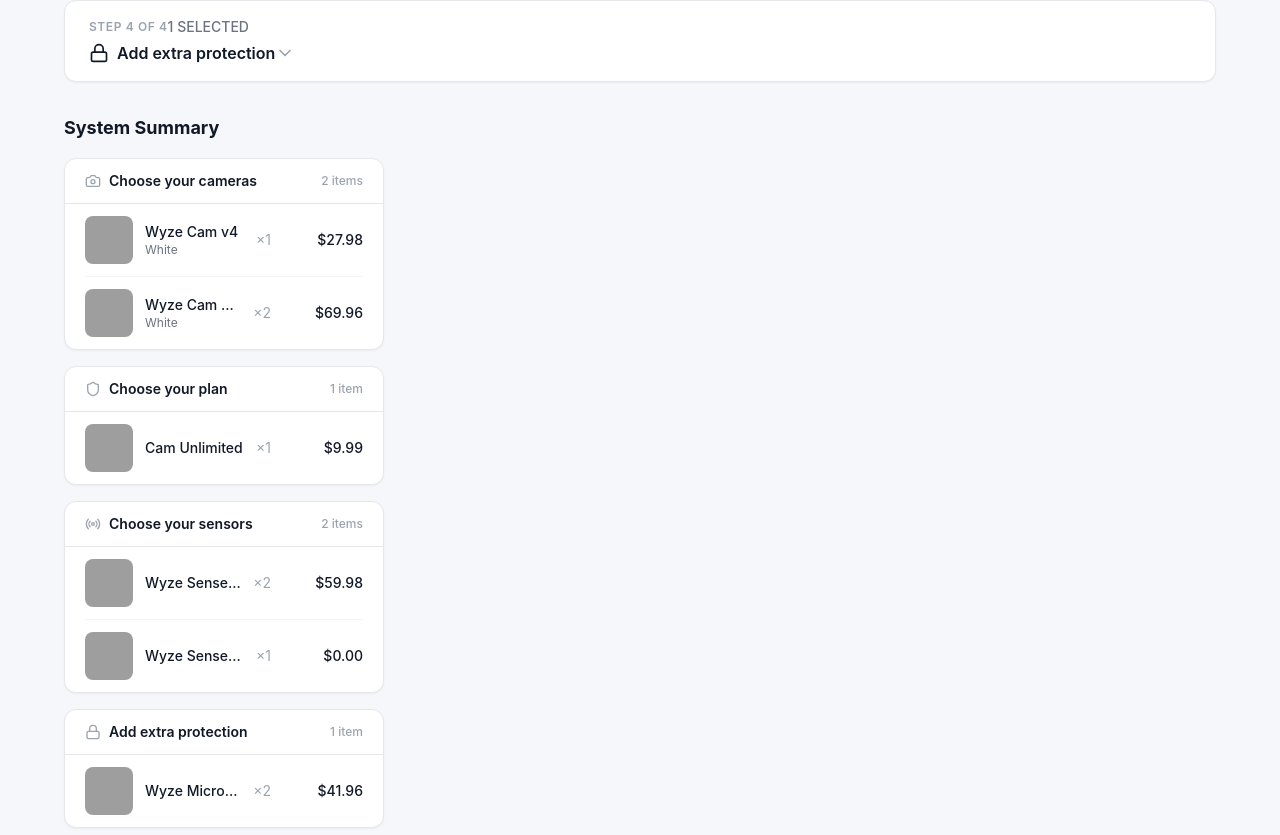
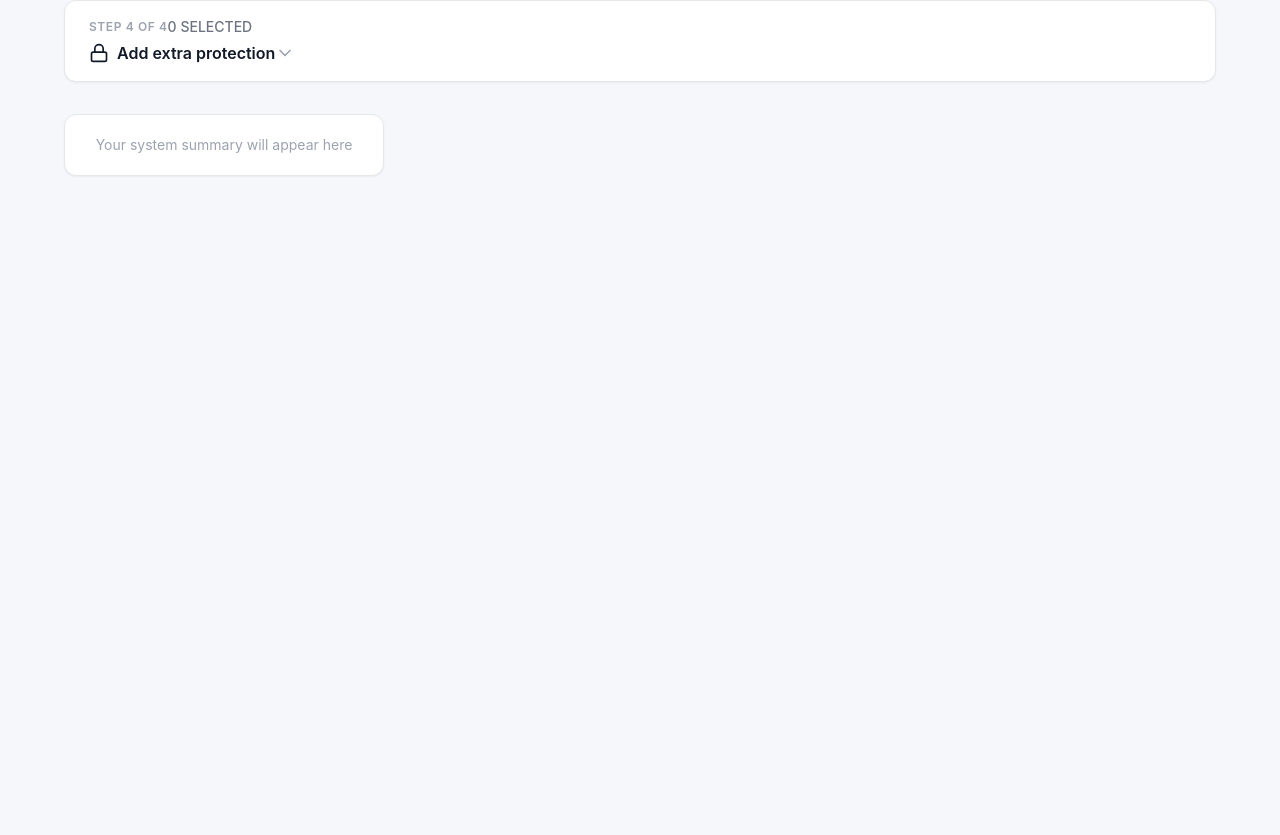
Before and after one commit to AhmedHossam8/security-system-bundle-builder, a React (Vite) app: page / in a window 1280 px wide. Shown: the part 1585-2420 px from the top of the page. After the commit the page ends 1793 px from the top, so only its background shows below. Built offline with nearby package versions, Linux system fonts and the light colour scheme; grey boxes are pictures that could not be loaded.

Commit message:
fix: remove all demo selections from initial bundle state

```diff
--- a/src/data/initialBundle.ts
+++ b/src/data/initialBundle.ts
@@ -1,33 +1,6 @@
 import type { BundleState } from '../types/bundle';
 
 export const initialBundleState: BundleState = {
-  selections: [
-    {
-      productId: 'wyze-cam-v4',
-      variantId: 'white',
-      quantity: 1,
-    },
-    {
-      productId: 'wyze-cam-pan-v3',
-      variantId: 'white',
-      quantity: 2,
-    },
-    {
-      productId: 'wyze-sense-motion-sensor',
-      quantity: 2,
-    },
-    {
-      productId: 'wyze-sense-hub',
-      quantity: 1,
-    },
-    {
-      productId: 'wyze-microsd-card-256gb',
-      quantity: 2,
-    },
-    {
-      productId: 'cam-unlimited',
-      quantity: 1,
-    },
-  ],
+  selections: [],
   activeStep: 'cameras',
 };
```
